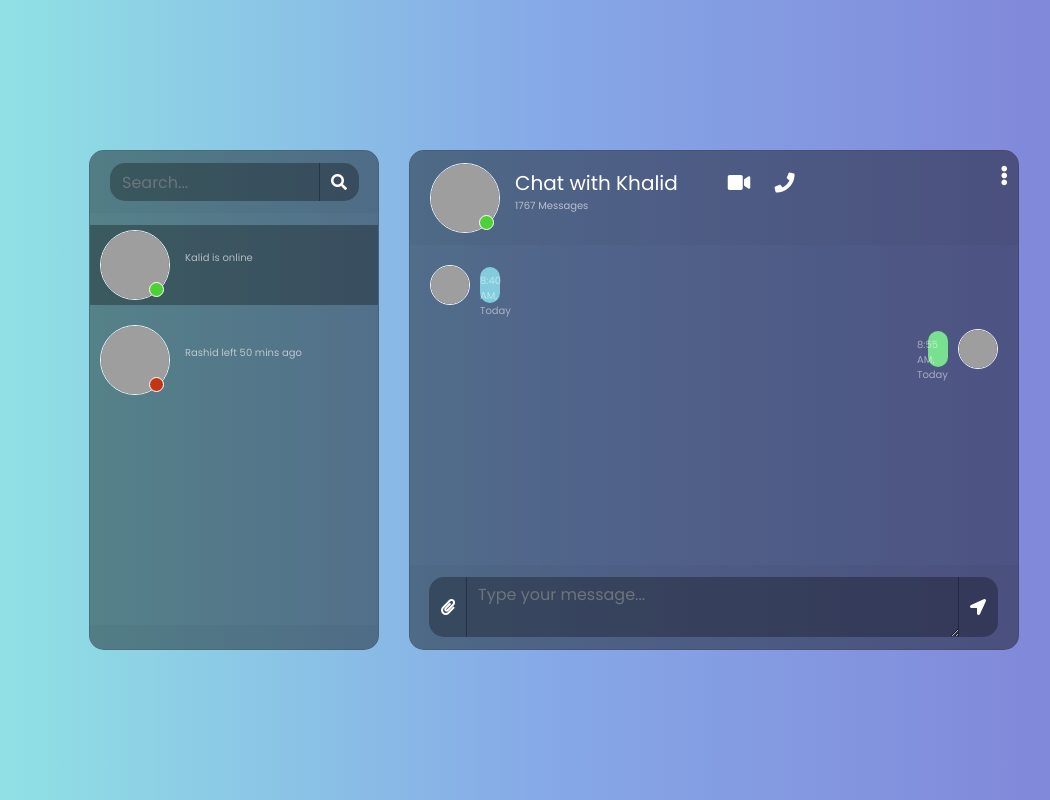
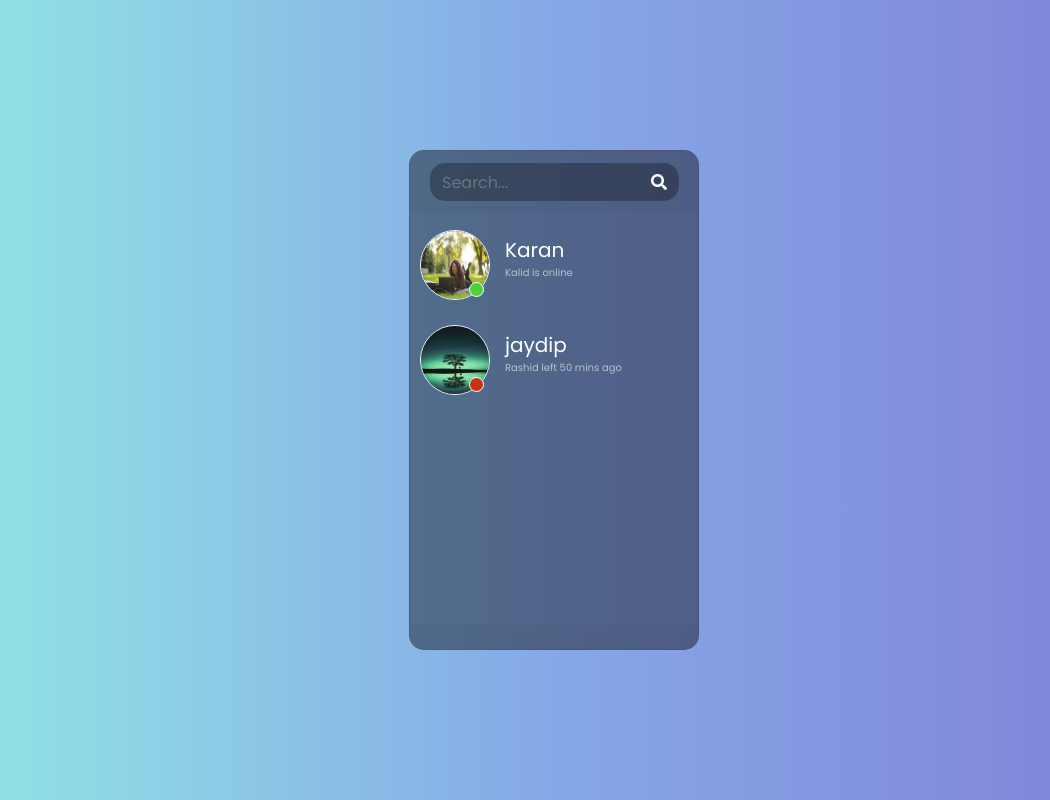
Before and after one commit to Dhruvi-Makwana/Chatify, a Django app: page /chat/ in a window 1280 px wide. Shown: the whole page, without its empty margins (86-1136 px from the left). Run offline with Django 3.2, Linux system fonts and the light colour scheme; some libraries are stand-ins or nearby versions; grey boxes are pictures that could not be loaded.

Commit message:
add dynamic chat loading as per user selected on left side

```diff
--- a/Chatify/chat/static/css/chat.css
+++ b/Chatify/chat/static/css/chat.css
@@ -262,3 +262,11 @@ body,
                 margin-bottom: 15px !important;
             }
         }
+        .userlist
+        {
+        text-decoration: none;
+        }
+        li:hover
+        {
+          background: #00000052;
+        }
--- /dev/null
+++ b/Chatify/chat/static/js/chat.js
@@ -0,0 +1,35 @@
+var app = angular.module('ChatApp', []);
+
+app.config(function($interpolateProvider) {
+    $interpolateProvider.startSymbol('{');
+    $interpolateProvider.endSymbol('}');
+});
+
+
+app.controller('chatCtrl', function($scope, $http) {
+
+            $scope.UserData = []
+            const person = {
+                username: "Karan",
+                username1: "jaydip",
+                profile: "http://127.0.0.1:8000/static/images/social_media.jpg",
+                profile1: "http://127.0.0.1:8000/static/images/nature.jpeg"
+            };
+            $scope.UserData.push(person)
+
+
+   $scope.showChat = function(name) {
+        $scope.chatData = []
+
+       const data = {
+            user: "Chat with "+name,
+            name: name,
+            chat: "Hi ,This is "+ name,
+            chat2 : "hello"
+
+        };
+        $scope.chatData.push(data)
+        var message = $('.type_msg').val();
+        data.chat2 += message;
+           }
+});
--- a/Chatify/chat/static/js/login.js
+++ b/Chatify/chat/static/js/login.js
@@ -1,5 +1,6 @@
  $(document).on("submit", "#login_form", function(event) {
-        console.log("hii")
+   var csrfToken = $('input[name="csrfmiddlewaretoken"]').val();
+
         event.preventDefault();
         event.stopImmediatePropagation();
         var formdata =  new FormData(this)
--- a/Chatify/chat/static/js/register.js
+++ b/Chatify/chat/static/js/register.js
@@ -1,9 +1,10 @@
-$(document).on("submit", "#register_form", function(event) {
-        console.log("hii")
+
+ $(document).on("submit", "#register_form", function(event) {
+    var csrfToken = $('input[name="csrfmiddlewaretoken"]').val();
         event.preventDefault();
         event.stopImmediatePropagation();
         var formdata =  new FormData(this)
         makeAjaxRequest('POST',csrfToken,"/register/", formdata, function(response){
-        console.log("register")
+        window.location = '/login/';
         })
     })
--- a/Chatify/chat/templates/chat/base.html
+++ b/Chatify/chat/templates/chat/base.html
@@ -4,26 +4,24 @@
 <head>
         <meta charset="UTF-8">
         <title>{% block title %} {% endblock %}</title>
+        <script type="text/javascript" src="https://ajax.googleapis.com/ajax/libs/angularjs/1.6.9/angular.min.js"></script>
+        <script src="{% static 'js/jquery.min.js' %}"></script>
+        <script src="https://ajax.googleapis.com/ajax/libs/jquery/3.6.4/jquery.min.js"></script>
+        <script type="text/javascript"
+        src="{% static 'js/jquery.mCustomScrollbar.min.js' %}"></script>
+
+
         <link rel="stylesheet" href="{% static 'css/register.css' %}">
-        <link href="{% static 'css/bootstrap.min.css' %}" rel="stylesheet">
-        <script type="text/javascript" src="https://ajax.googleapis.com/ajax/libs/angularjs/1.6.9/angular.min.js"></script>
-<!--        <script src="{% static 'js/angular.min.js' %}"></script>-->
-        <script src="{% static 'js/jquery.min.js' %}"></script>
-        <script src="{% static 'js/ajax_request.js' %}"></script>
-        <script src="{% static 'js/register.js' %}"></script>
-        <script src="{% static 'js/bootstrap.bundle.min.js' %}"></script>
-        <script src="{% static 'js/login.js' %}"></script>
+<!--        <link href="{% static 'css/bootstrap.min.css' %}" rel="stylesheet">-->
         <link rel="stylesheet" href="{% static 'css/chat.css' %}">
         <link rel="stylesheet" href="{% static 'css/bootstrap.min_chat.css' %}"
         integrity="sha384-MCw98/SFnGE8fJT3GXwEOngsV7Zt27NXFoaoApmYm81iuXoPkFOJwJ8ERdknLPMO" crossorigin="anonymous">
         <link rel="stylesheet" type="text/css"
-        href="{% static 'css/jquery.mCustomScrollbar.min_chat.css' %}">
-        <script type="text/javascript"
-        src="{% static 'js/jquery.mCustomScrollbar.min_chat.js' %}"></script>
+        href="{% static 'css/jquery.mCustomScrollbar.min.css' %}">
         <link rel="stylesheet" href="https://use.fontawesome.com/releases/v5.5.0/css/all.css" integrity="sha384-B4dIYHKNBt8Bc12p+WXckhzcICo0wtJAoU8YZTY5qE0Id1GSseTk6S+L3BlXeVIU" crossorigin="anonymous">
 
 </head>
 <body>
-{% block showdata %} {% endblock %}
+{% block content %} {% endblock %}
 </body>
 </html>
--- a/Chatify/chat/templates/chat/chat.html
+++ b/Chatify/chat/templates/chat/chat.html
@@ -1,8 +1,10 @@
 {% extends 'chat/base.html' %}
 {% block title %} Chat {% endblock %}
         {% load static %}
-             {% block showdata %}
-    <div class="container-fluid h-100">
+             {% block content %}
+<script src="{% static 'js/chat.js' %}"></script>
+
+    <div class="container-fluid h-100" ng-app="ChatApp" ng-controller="chatCtrl">
         <div class="row justify-content-center h-100">
             <div class="col-md-4 col-xl-3 chat">
                 <div class="card mb-sm-3 mb-md-0 contacts_card">
@@ -17,10 +19,11 @@
                     <div class="card-body contacts_body">
                         <!-- userdata -->
                         <ui class="contacts" ng-repeat="user in UserData">
-                            <li class="active">
+                            <li>
+                                <a href="#" class="userlist" ng-click="showChat(user.username)">
                                 <div class="d-flex bd-highlight">
                                     <div class="img_cont">
-                                        <img src="https://static.turbosquid.com/Preview/001292/481/WV/_D.jpg"
+                                        <img ng-src={user.profile}
                                             class="rounded-circle user_img">
                                         <span class="online_icon"></span>
                                     </div>
@@ -29,11 +32,13 @@
                                         <p>Kalid is online</p>
                                     </div>
                                 </div>
+                                </a>
                             </li>
                             <li>
+                                 <a href="#" class="userlist" ng-click="showChat(user.username1)">
                                 <div class="d-flex bd-highlight">
                                     <div class="img_cont">
-                                        <img src="https://static.turbosquid.com/Preview/001214/650/2V/boy-cartoon-3D-model_D.jpg"
+                                        <img ng-src={user.profile1}
                                             class="rounded-circle user_img">
                                         <span class="online_icon offline"></span>
                                     </div>
@@ -42,6 +47,7 @@
                                         <p>Rashid left 50 mins ago</p>
                                     </div>
                                 </div>
+                                 </a>
                             </li>
                         </ui>
                     </div>
@@ -50,7 +56,7 @@
             </div>
 
             <!-- chat section -->
-            <div class="col-md-8 col-xl-6 chat">
+            <div class="col-md-8 col-xl-6 chat" ng-repeat="data in chatData">
                 <div class="card">
                     <div class="card-header msg_head">
                         <div class="d-flex bd-highlight">
@@ -60,15 +66,15 @@
                                 <span class="online_icon"></span>
                             </div>
                             <div class="user_info">
-                                <span>Chat with Khalid</span>
+                                <span ng-bind="data.user"></span>
                                 <p>1767 Messages</p>
                             </div>
-                            <div class="video_cam">
-                                <span><i class="fas fa-video"></i></span>
-                                <span><i class="fas fa-phone"></i></span>
-                            </div>
+<!--                            <div class="video_cam">-->
+<!--                                <span><i class="fas fa-video"></i></span>-->
+<!--                                <span><i class="fas fa-phone"></i></span>-->
+<!--                            </div>-->
                         </div>
-                        <span id="action_menu_btn"><i class="fas fa-ellipsis-v"></i></span>
+<!--                        <span id="action_menu_btn"><i class="fas fa-ellipsis-v"></i></span>-->
 
                     </div>
 
@@ -82,15 +88,15 @@
                                 <img src="https://static.turbosquid.com/Preview/001292/481/WV/_D.jpg"
                                     class="rounded-circle user_img_msg">
                             </div>
-                            <div class="msg_cotainer" ng-repeat="data in chatData">
-                                <p ng-bind="data.chat"></p>
+                            <div class="msg_cotainer" ng-bind="data.chat">
+                                <p></p>
                                 <span class="msg_time">8:40 AM, Today</span>
                             </div>
 
                         </div>
                         <div class="d-flex justify-content-end mb-4">
                             <div class="msg_cotainer_send">
-                                <p></p>
+                                <p ng-bind="data.chat2"></p>
                                 <span class="msg_time_send">8:55 AM, Today</span>
                             </div>
                             <div class="img_cont_msg">
@@ -102,13 +108,13 @@
                     </div>
                     <div class="card-footer">
                         <div class="input-group">
-                            <div class="input-group-append">
-                                <span class="input-group-text attach_btn"><i class="fas fa-paperclip"></i></span>
-                            </div>
+<!--                            <div class="input-group-append">-->
+<!--                                <span class="input-group-text attach_btn"><i class="fas fa-paperclip"></i></span>-->
+<!--                            </div>-->
                             <textarea name="" class="form-control type_msg"
                                 placeholder="Type your message..."></textarea>
                             <div class="input-group-append">
-                                <span class="input-group-text send_btn"><i class="fas fa-location-arrow"></i></span>                            </div>
+                                <span class="input-group-text send_btn" ng-click="showChat(data.name)"><i class="fas fa-location-arrow"></i></span>                            </div>
                         </div>
                     </div>
                 </div>
--- a/Chatify/chat/templates/chat/login.html
+++ b/Chatify/chat/templates/chat/login.html
@@ -1,11 +1,13 @@
 {% extends 'chat/base.html' %}
         {% load static %}
 {% block title %} Login {% endblock %}
-             {% block showdata %}
+             {% block content %}
+<script src="{% static 'js/login.js' %}"></script>
+ <script src="{% static 'js/ajax_request.js' %}"></script>
     <div class="wrapper">
       <div class="title">Login Form</div>
       <form method="post" enctype="multipart/form-data" id="login_form">
-                {% csrf_token %}
+              {% csrf_token %}
 
         <div class="field">
           <input type="text" name="username" required>
--- a/Chatify/chat/templates/chat/register.html
+++ b/Chatify/chat/templates/chat/register.html
@@ -1,7 +1,10 @@
 {% extends 'chat/base.html' %}
         {% load static %}
 {% block title %} register {% endblock %}
-             {% block showdata %}
+             {% block content %}
+ <script src="{% static 'js/register.js' %}"></script>
+ <script src="{% static 'js/ajax_request.js' %}"></script>
+
     <div class="wrapper">
       <div class="title">Register Form</div>
       <form method="post" enctype="multipart/form-data" id="register_form">
```
Also changed, not shown: Chatify/chat/static/js/angularBinding.js (deleted, +0 -24 lines), Chatify/chat/static/css/jquery.mCustomScrollbar.min.css (renamed from Chatify/chat/static/css/jquery.mCustomScrollbar.min_chat.css), Chatify/chat/static/images/nature.jpeg (added), Chatify/chat/static/images/social_media.jpg (added), Chatify/chat/static/js/jquery.mCustomScrollbar.min.js (renamed from Chatify/chat/static/js/jquery.mCustomScrollbar.min_chat.js).
